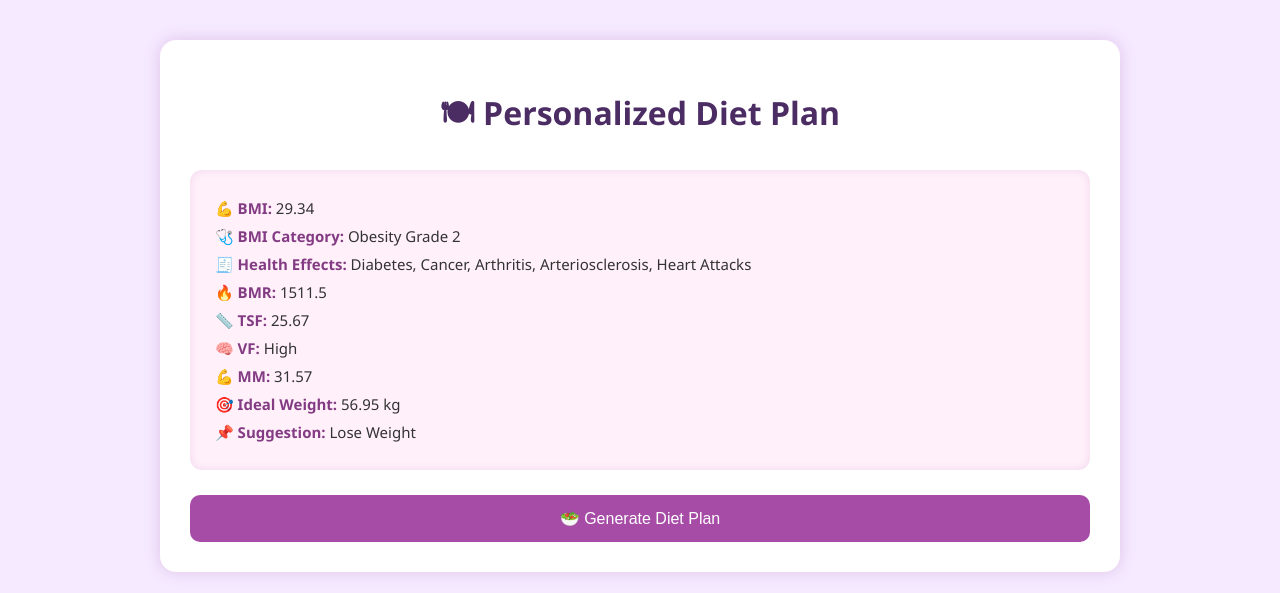
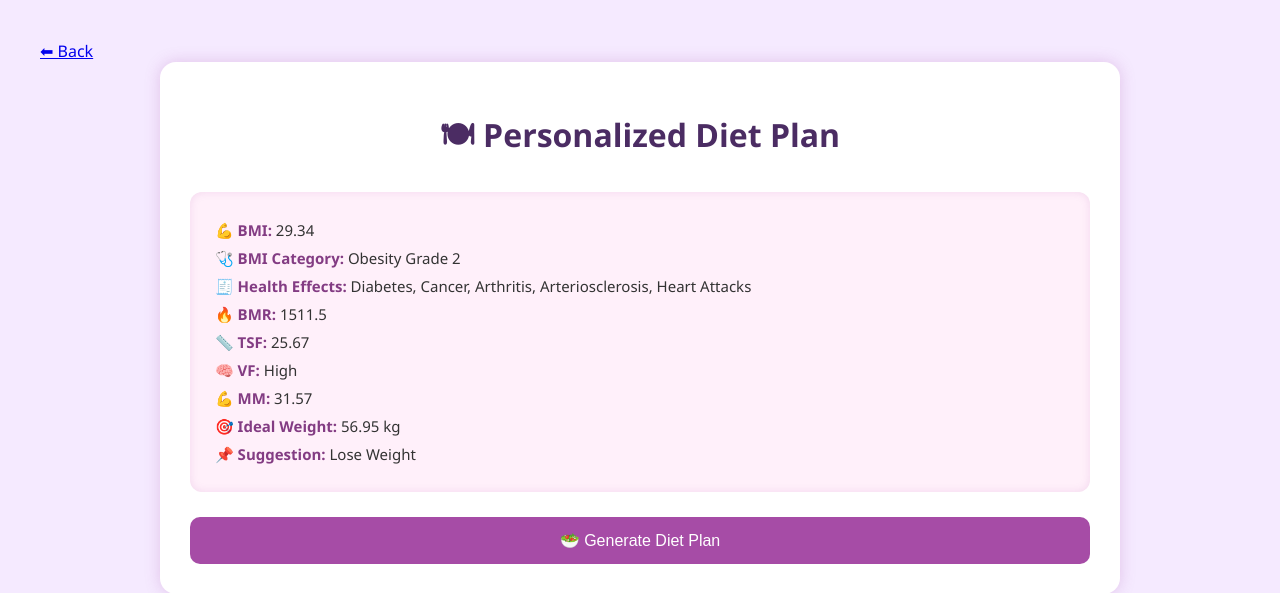
Before and after one commit to Shravani162006/wellness, a Flask app: page /diet_plan in a window 1280 px wide. Shown: the top 593 px of the page. Run offline with Flask 3, Linux system fonts and the light colour scheme.

Commit message:
Update diet_plan.html

```diff
--- a/templates/diet_plan.html
+++ b/templates/diet_plan.html
@@ -8,6 +8,8 @@
 </head>
 
 <body>
+  <a href="{{ url_for('health') }}" class="back-btn">⬅ Back</a>
+
   <div class="container">
     <h1>🍽 Personalized Diet Plan</h1>
 
```
